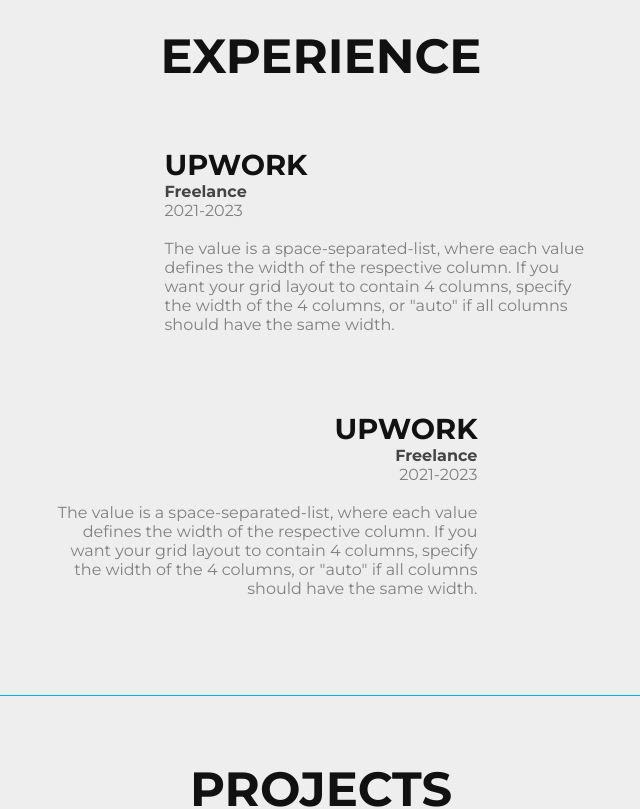
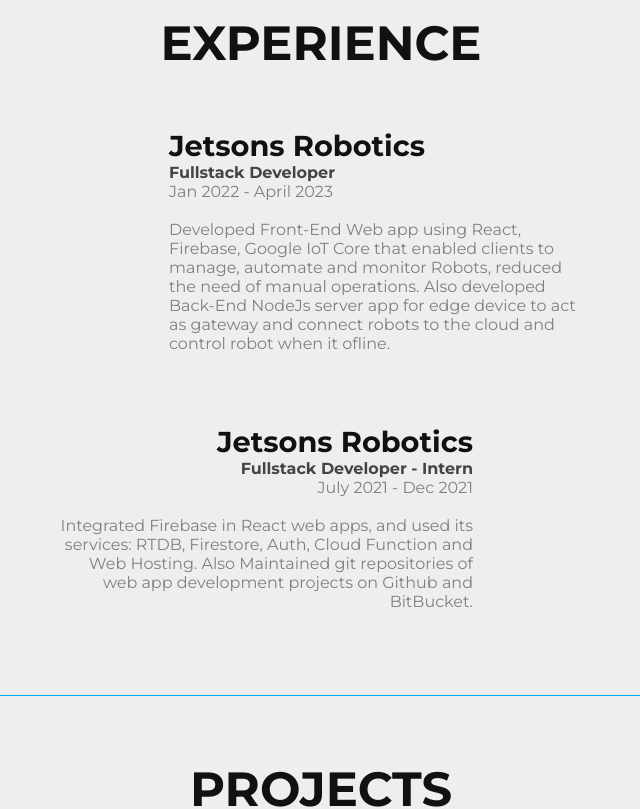
Before and after one commit to abhisheksharma1310/abhisheksharma1310.github.io, a React (Create React App) app: page / in a window 1280 px wide. Shown: the part 940-1749 px from the top of the page, without its empty margins (319-959 px from the left). Built offline with nearby package versions, Linux system fonts and the light colour scheme.

Commit message:
experiences added to experience section

```diff
--- a/src/App.css
+++ b/src/App.css
@@ -332,8 +332,7 @@
 .reveal-image {
   animation: auto linear reveal both;
   animation-timeline: view();
-  animation-range: entry 25% cover 50%;
-  z-index: 1;
+  animation-range: entry 25% cover 45%;
 }
 
 /*
--- a/src/components/Card.jsx
+++ b/src/components/Card.jsx
@@ -1,21 +1,15 @@
 import React from "react";
-import as1 from "../assets/images/restaurant.jpg";
 
-const Card = () => {
+const Card = ({ img, text1 = "", text2 = "", text3 = "", text4 = "" }) => {
   return (
     <article className="card">
-      <img className="card-img reveal-image" src={as1} alt="as"/>
+      <img className="card-img reveal-image" src={img} alt="as" />
       <div className="desc1">
-        <h3>UPWORK</h3>
-        <h4>Freelance</h4>
-        <p>2021-2023</p>
+        <h3>{text1}</h3>
+        <h4>{text2}</h4>
+        <p>{text3}</p>
         <br />
-        <p>
-          The value is a space-separated-list, where each value defines the
-          width of the respective column. If you want your grid layout to
-          contain 4 columns, specify the width of the 4 columns, or "auto" if
-          all columns should have the same width.
-        </p>
+        <p>{text4}</p>
       </div>
     </article>
   );
--- a/src/components/Experience.jsx
+++ b/src/components/Experience.jsx
@@ -1,5 +1,6 @@
 import React from "react";
 import Card from "./Card";
+import experience from "../data/experience";
 
 const Experience = () => {
   return (
@@ -8,8 +9,15 @@
         <h2>Experience</h2>
       </div>
       <div className="s-area">
-        <Card/>
-        <Card/>
+        {experience?.map((exp) => (
+          <Card
+            img={exp.img}
+            text1={exp.company}
+            text2={exp.position}
+            text3={exp.duration}
+            text4={exp.description}
+          />
+        ))}
       </div>
     </section>
   );
--- /dev/null
+++ b/src/data/experience.js
@@ -0,0 +1,22 @@
+import JetsonsRobotics from "../assets/images/jr-min.jpg";
+
+const experience = [
+  {
+    company: "Jetsons Robotics",
+    position: "Fullstack Developer",
+    duration: "Jan 2022 - April 2023",
+    description: `Developed Front-End Web app using React, Firebase, Google IoT Core that enabled clients to manage, automate and monitor Robots, reduced the need of manual operations.
+        Also developed Back-End NodeJs server app for edge device to act as gateway and connect robots to the cloud and control robot when it ofline.`,
+    img: JetsonsRobotics,
+  },
+  {
+    company: "Jetsons Robotics",
+    position: "Fullstack Developer - Intern",
+    duration: "July 2021 - Dec 2021",
+    description: `Integrated Firebase in React web apps, and used its services: RTDB, Firestore, Auth, Cloud Function and Web Hosting.
+    Also Maintained git repositories of web app development projects on Github and BitBucket.`,
+    img: JetsonsRobotics,
+  },
+];
+
+export default experience;
```
Also changed, not shown: src/assets/images/jr-min.jpg (added), src/assets/images/restaurant.jpg (deleted).
